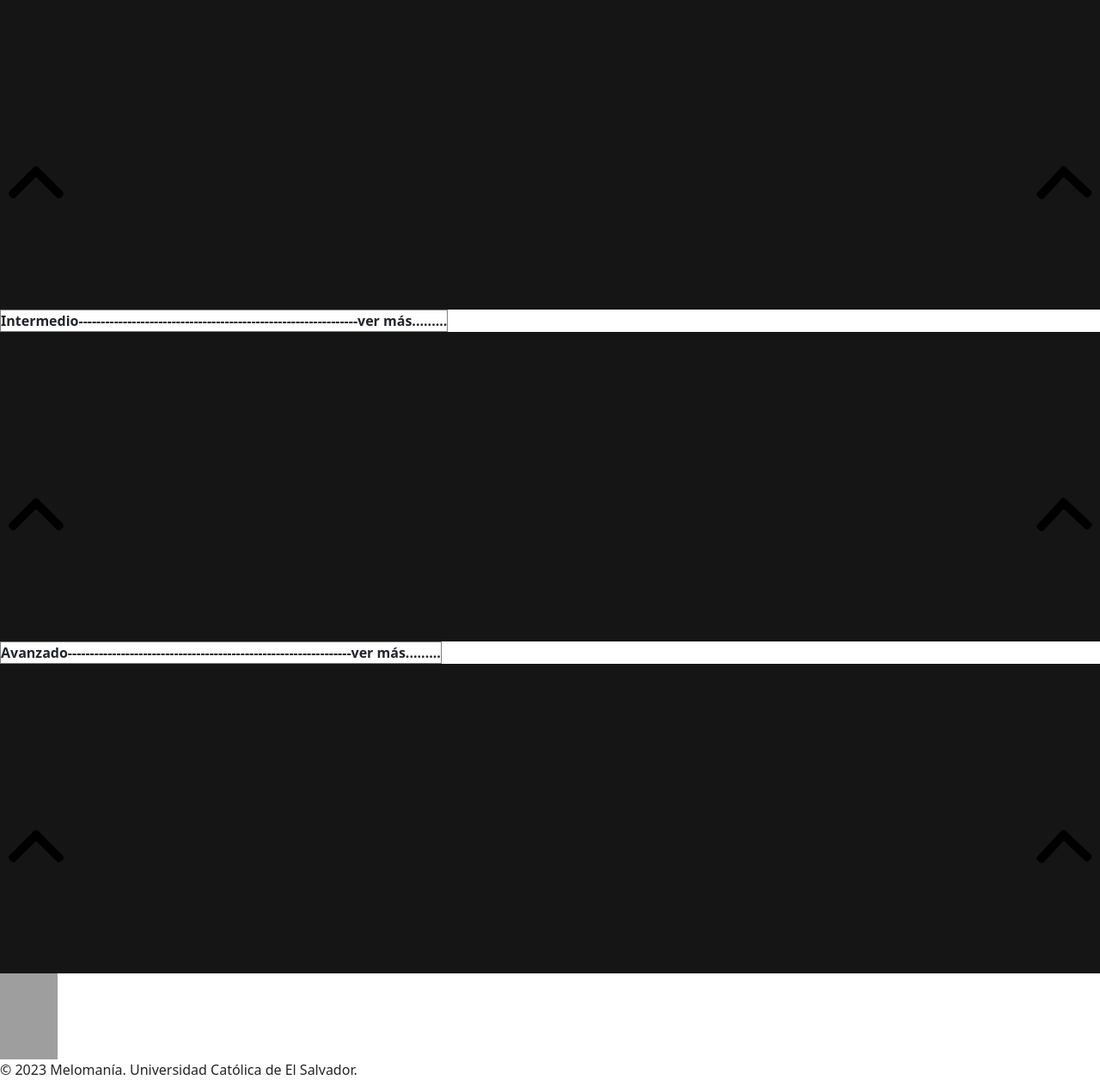
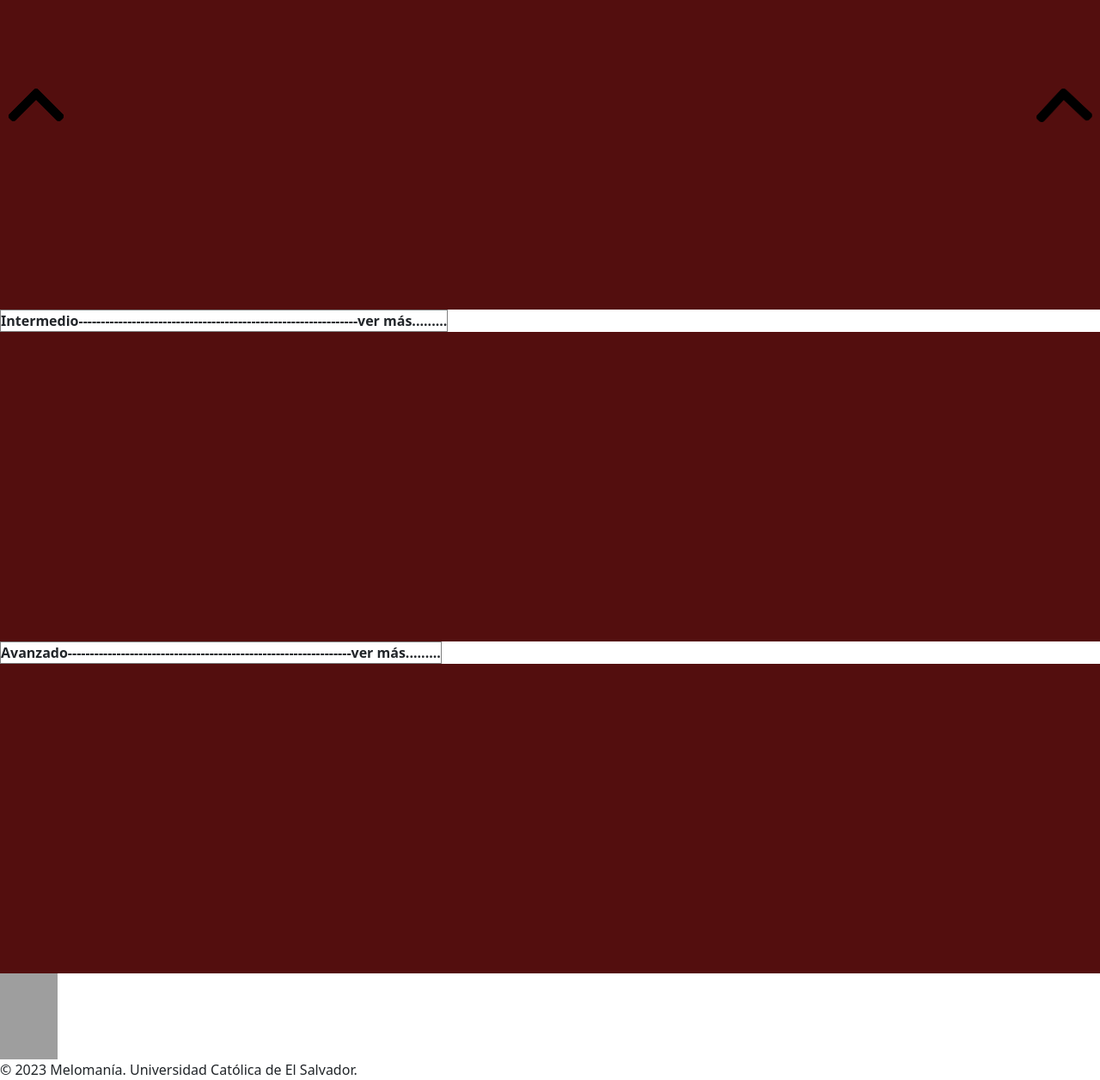
Before and after one commit to SoyMarioHdez-U/MelomaniaSV, a PHP site: page /MelomaniaSV/HTML/cursos.php in a window 1280 px wide. Shown: the part 310-1566 px from the top of the page at 86% size. Run offline with PHP 8.4, Linux system fonts and the light colour scheme; lists and menus that the app fills with data are empty; grey boxes are pictures that could not be loaded.

Commit message:
estilo carrusel

```diff
--- a/CSS/style.css
+++ b/CSS/style.css
@@ -126,8 +126,8 @@ html, body {
 
 
 .container_carru {
-    background: #151515;
-    position: relative;
+    background: rgb(83, 14, 14);
+    position: center;
     /*cierre actions*/
     /*cierre items*/
   }
```
